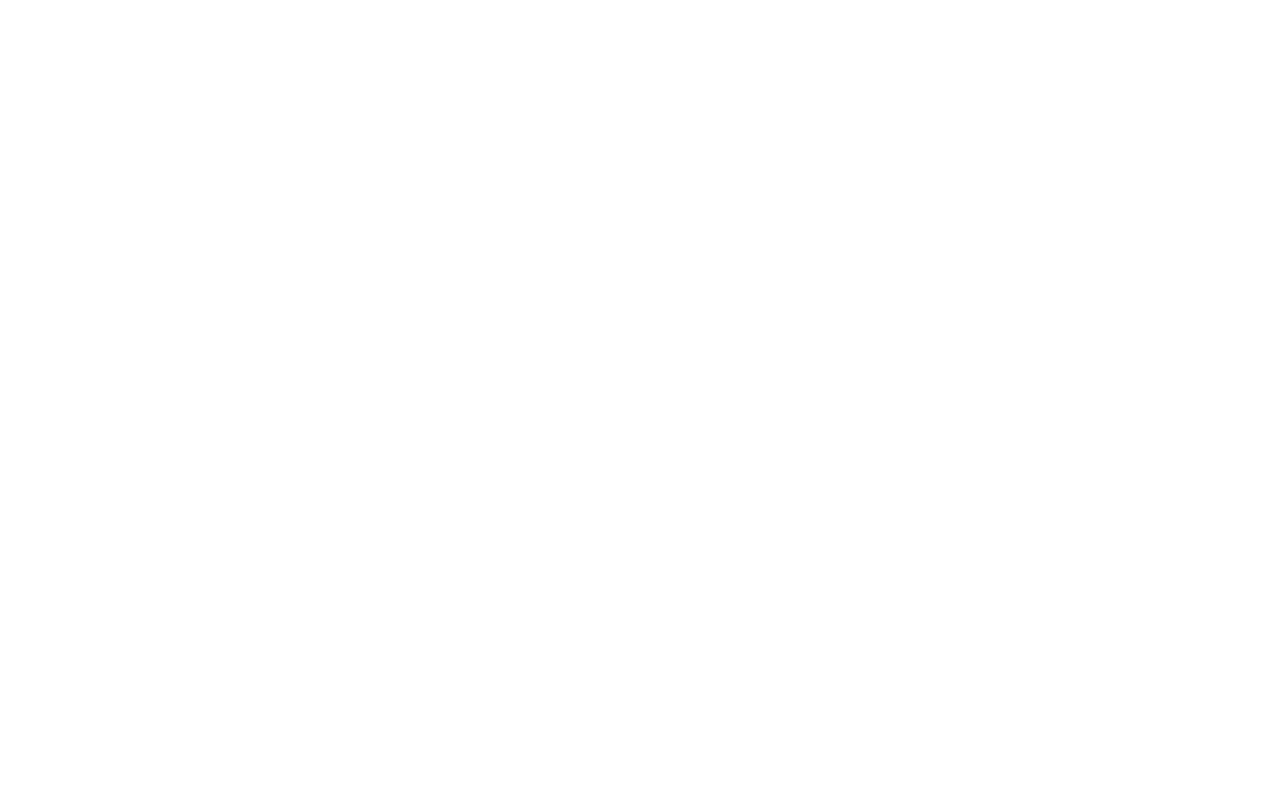
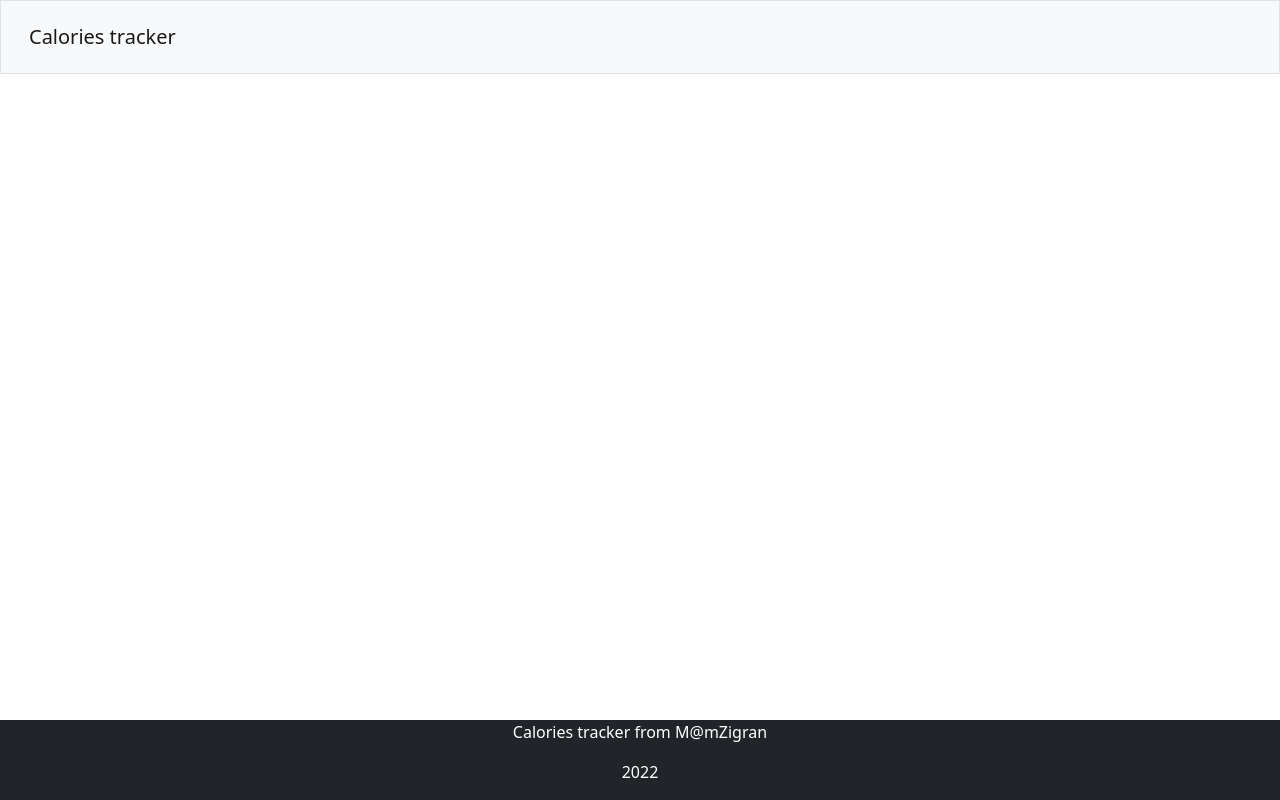
Before and after one commit to NargizMam/categories-hw-66, a React (Create React App) app: page / in a window 1280 px wide. Built offline with nearby package versions, Linux system fonts and the light colour scheme.

Commit message:
Navbar, Layout и Footer компоненты.

```diff
--- a/public/index.html
+++ b/public/index.html
@@ -8,7 +8,7 @@
       name="description"
       content="Web site created using create-react-app"
     />
-
+    <link href="https://cdn.jsdelivr.net/npm/bootstrap@5.2.3/dist/css/bootstrap.min.css" rel="stylesheet" integrity="sha384-rbsA2VBKQhggwzxH7pPCaAqO46MgnOM80zW1RWuH61DGLwZJEdK2Kadq2F9CUG65" crossorigin="anonymous">
     <title>Calories HW-66</title>
   </head>
   <body>
--- a/src/App.tsx
+++ b/src/App.tsx
@@ -1,11 +1,25 @@
 import React from 'react';
-import './App.css';
+import Layout from "./components/Layout/Layout";
+import {Route, Routes} from "react-router-dom";
+import Home from "./containers/Home/Home";
+import NewMeal from "./containers/NewMeal/NewMeal";
+import EditMeal from "./containers/EditMeal/EditMeal";
 
 function App() {
   return (
-    <div className="wrapper">
-
-    </div>
+      <Layout>
+        <Routes>
+          <Route path="/" element={(
+              <Home/>
+          )}/>
+          <Route path="/new-meal" element={(
+              <NewMeal/>
+          )}/>
+          <Route path="/edit-meal/:id" element={(
+              <EditMeal/>
+          )}/>
+        </Routes>
+      </Layout>
   );
 }
 
--- a/src/components/Footer/Footer.css
+++ b/src/components/Footer/Footer.css
@@ -4,4 +4,5 @@
     bottom: 0;
     width: 100%;
     height: 80px;
+    text-align: center;
 }
--- a/src/components/Footer/Footer.tsx
+++ b/src/components/Footer/Footer.tsx
@@ -3,8 +3,9 @@ import './Footer.css';
 
 const Footer = () => {
     return (
-        <div className="footer">
-            Footer
+        <div className="footer container-fluid bg-dark">
+            <p className="text-white">Calories tracker from M@mZigran</p>
+            <p className="text-white">2022</p>
         </div>
     );
 };
--- a/src/components/Layout/Layout.tsx
+++ b/src/components/Layout/Layout.tsx
@@ -1,9 +1,15 @@
 import React from 'react';
+import Navbar from "../Navbar/Navbar";
+import Footer from "../Footer/Footer";
 
-const Layout = () => {
+const Layout: React.FC<React.PropsWithChildren> = ({children}) => {
     return (
-        <div>
-
+        <div className="wrapper">
+            <Navbar/>
+            {/*<main className="ContentLayout">*/}
+            {/*    {children}*/}
+            {/*</main>*/}
+            <Footer/>
         </div>
     );
 };
--- a/src/components/Navbar/Navbar.tsx
+++ b/src/components/Navbar/Navbar.tsx
@@ -1,10 +1,13 @@
 import React from 'react';
+import {NavLink} from "react-router-dom";
 
 const Navbar = () => {
     return (
-        <div>
-
-        </div>
+        <nav className="navbar navbar-expand-lg bg-light p-3 border border-bottom ">
+           <div className="container-fluid">
+                <NavLink to="/" className="navbar-brand ">Calories tracker</NavLink>
+           </div>
+        </nav>
     );
 };
 
--- a/src/index.tsx
+++ b/src/index.tsx
@@ -1,12 +1,13 @@
 import React from 'react';
 import ReactDOM from 'react-dom/client';
 import App from './App';
+import {BrowserRouter} from "react-router-dom";
 
 const root = ReactDOM.createRoot(
   document.getElementById('root') as HTMLElement
 );
 root.render(
-  <React.StrictMode>
-    <App />
-  </React.StrictMode>
+    <BrowserRouter>
+        <App />
+    </BrowserRouter>
 );
```
Also changed, not shown: src/components/Layout/Layout.css (renamed from src/App.css), 1 other file (tests, documents, lock files or other folders).
